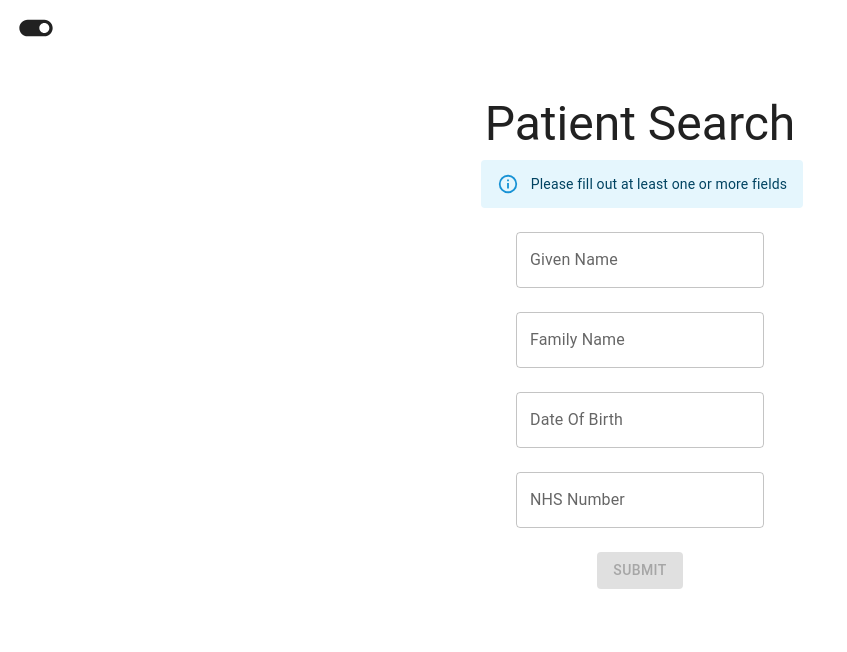
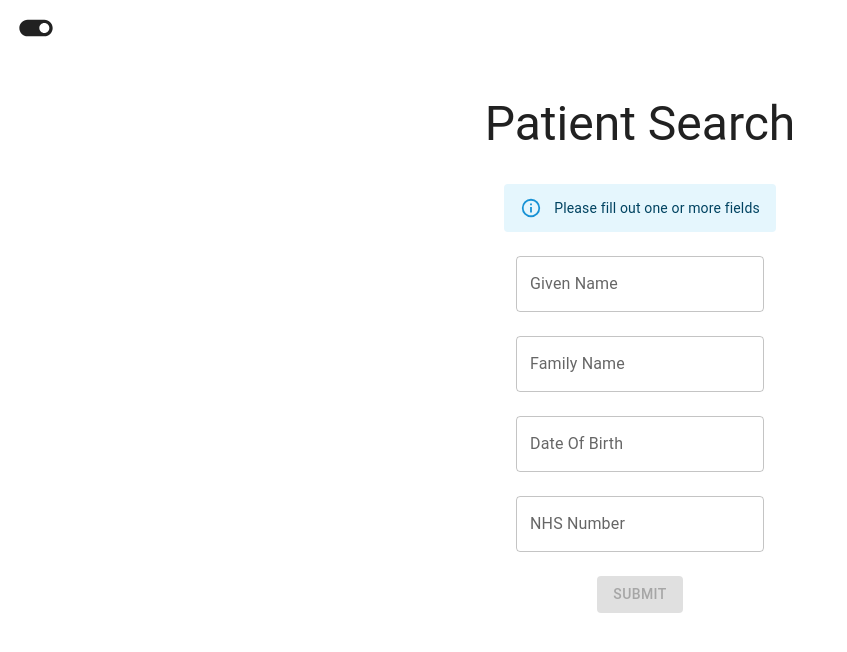
Before and after one commit to alwinthomasofficial/black-pear, a React (Create React App) app: page / in a window 1280 px wide. Shown: the top 652 px of the page, without its empty margins (0-847 px from the left). Built offline with nearby package versions, Linux system fonts and the light colour scheme.

Commit message:
some visual adjustments

```diff
--- a/src/components/ResultsList.tsx
+++ b/src/components/ResultsList.tsx
@@ -30,10 +30,18 @@ const ResultsList = ({ resultsData }: ResultsListProps): JSX.Element => {
   const patientDetails = (dob: string, nhsNumber: string) => {
     return (
       <>
-        <Typography display="block" component="span">
+        <Typography
+          display="block"
+          component="span"
+          sx={{ fontWeight: 'bold' }}
+        >
           {`Date of Birth: ${dob}`}
         </Typography>
-        <Typography display="block" component="span">
+        <Typography
+          display="block"
+          component="span"
+          sx={{ fontWeight: 'bold' }}
+        >
           {`NHS Number: ${nhsNumber}`}
         </Typography>
       </>
@@ -63,7 +71,11 @@ const ResultsList = ({ resultsData }: ResultsListProps): JSX.Element => {
                 </ListItemIcon>
 
                 <ListItemText
-                  primary={value.name}
+                  primary={
+                    <Typography sx={{ fontWeight: 'bold' }}>
+                      {value.name}
+                    </Typography>
+                  }
                   secondary={patientDetails(value.dateOfBirth, value.nhsNumber)}
                 />
               </ListItemButton>
--- a/src/views/LandingPage.jsx
+++ b/src/views/LandingPage.jsx
@@ -5,6 +5,7 @@ import TextField from '@mui/material/TextField';
 import Button from '@mui/material/Button';
 import Typography from '@mui/material/Typography';
 import Backdrop from '@mui/material/Backdrop';
+import { styled } from '@mui/system';
 import CircularProgress from '@mui/material/CircularProgress';
 import Alert from '@mui/material/Alert';
 import { createTheme } from '@mui/material/styles';
@@ -131,22 +132,25 @@ const LandingPage = () => {
   };
 
   return (
-    <Box
-      display="flex"
-      flexDirection="column"
-      alignItems="center"
-      justifyContent="start"
-      sx={{
-        minWidth: '100vw',
-        minHeight: '100vh',
-      }}
-    >
+    <>
       <Backdrop
         sx={{ color: '#fff', zIndex: (theme) => theme.zIndex.drawer + 1 }}
         open={loading}
       >
         <CircularProgress size={80} thickness={4} />
       </Backdrop>
+      <form>
+        <Grid
+          container
+          direction="column"
+          justifyContent="center"
+          alignItems="center"
+          spacing={3}
+          sx={{
+            minWidth: '100vw',
+          }}
+        >
+          <Grid item xs={12} sm={9}>
             <Typography
               variant="h3"
               component="h1"
@@ -157,23 +161,17 @@ const LandingPage = () => {
             >
               Patient Search
             </Typography>
-
-      <form>
-        <Grid
-          container
-          direction="column"
-          justifyContent="center"
-          alignItems="center"
-          spacing={3}
-        >
+          </Grid>
+          <Grid item>
             <Alert
               severity={responseFailure ? 'error' : 'info'}
-            sx={{ margin: theme.spacing(1, 1.5, 0, 5) }}
+              sx={{ margin: theme.spacing(-2, 5, 0, 5) }}
             >
               {responseFailure
-              ? 'The search returned no results please try again'
-              : 'Please fill out at least one or more fields'}
+                ? 'The search returned no results, please try again'
+                : 'Please fill out one or more fields'}
             </Alert>
+          </Grid>
           <Grid item xs={12} sm={9}>
             <TextField
               id="givenNameInput"
@@ -299,7 +297,7 @@ const LandingPage = () => {
           </Grid>
         </Grid>
       </form>
-    </Box>
+    </>
   );
 };
 
```
Lines whose indentation alone changed are shown as unchanged.
